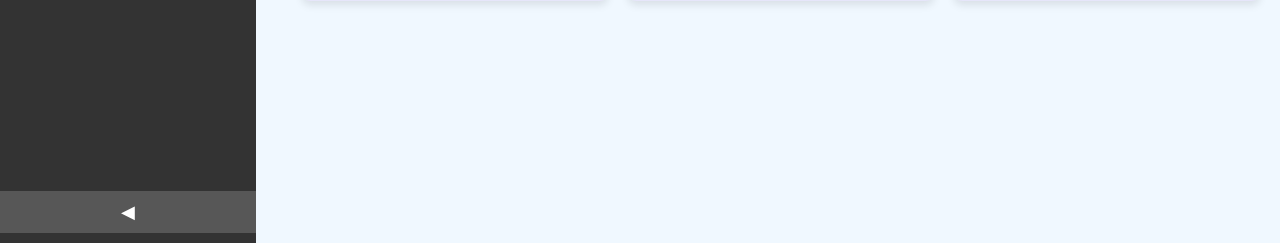
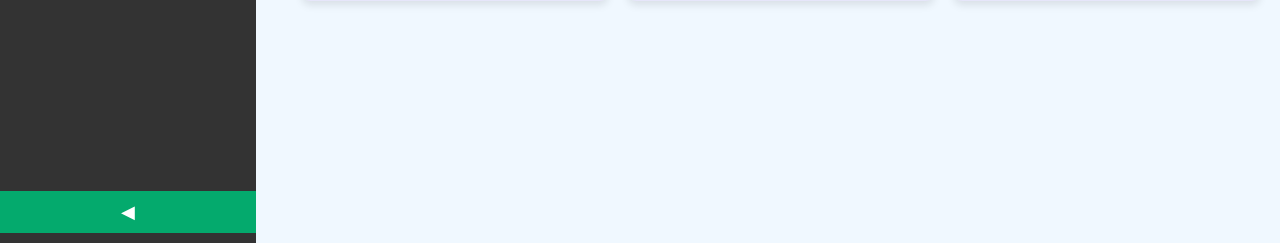
Before and after one commit to Vahvl/produdoro3, a Flask app: page /todolist in a window 1280 px wide. Shown: the part 557-800 px from the top of the page. Run offline with Flask 3, Linux system fonts and the light colour scheme.

Commit message:
ilus ✨

```diff
--- a/templates/todolist.html
+++ b/templates/todolist.html
@@ -263,7 +263,7 @@
             bottom: 10px;
             left: 0;
             width: 100%;
-            background-color: #575757;
+            background-color: var(--collapse-btn-color, #04AA6D); /* Default to green */
             color: white;
             border: none;
             cursor: pointer;
@@ -272,7 +272,7 @@
             text-align: center;
         }
         .collapse-btn:hover {
-            background-color: #333;
+            background-color: var(--collapse-btn-hover-color, #037a50); /* Default hover color */
         }
     </style>
 </head>
@@ -328,6 +328,11 @@
             document.body.style.backgroundColor = theme.bgColor;
             const sidebarEl = document.querySelector("ul");
             if (sidebarEl) sidebarEl.style.backgroundColor = theme.sidebarColor;
+
+            // Update collapse button colors dynamically
+            document.documentElement.style.setProperty("--collapse-btn-color", theme.accent);
+            document.documentElement.style.setProperty("--collapse-btn-hover-color", theme.accentHover);
+
             // Lisa dünaamiline stiil külgriba nuppudele ja nuppudele
             let styleTag = document.getElementById("sidebar-dynamic-style");
             if (!styleTag) {
@@ -706,7 +711,7 @@
         function escapeHtml(text) {
             return (text || "").replace(/[<>&"']/g, function(c) {
                 return ({
-                    '<': '&lt;', '>': '&gt;', '&': '&amp;', '"': '&quot;', "'": '&#39;'
+                    '<': '&lt;', '>': '&gt;', '&': '&quot;', "'": '&#39;'
                 })[c];
             });
         }
```
Also changed, not shown: templates/index.html (+6 -2 lines), templates/pomodoro.html (+6 -2 lines), templates/settings.html (+6 -2 lines).
